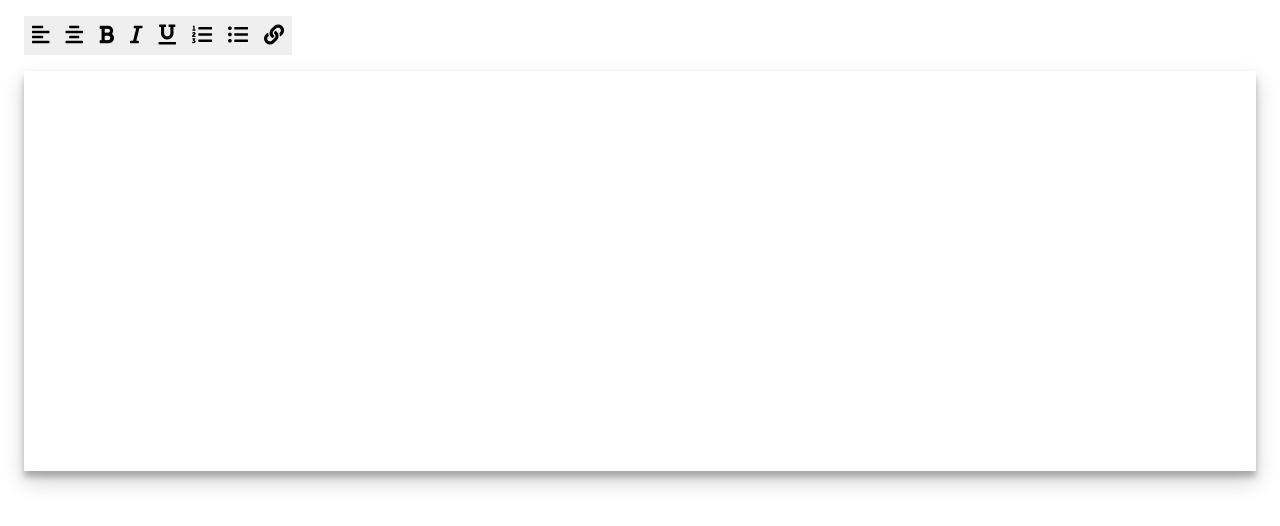
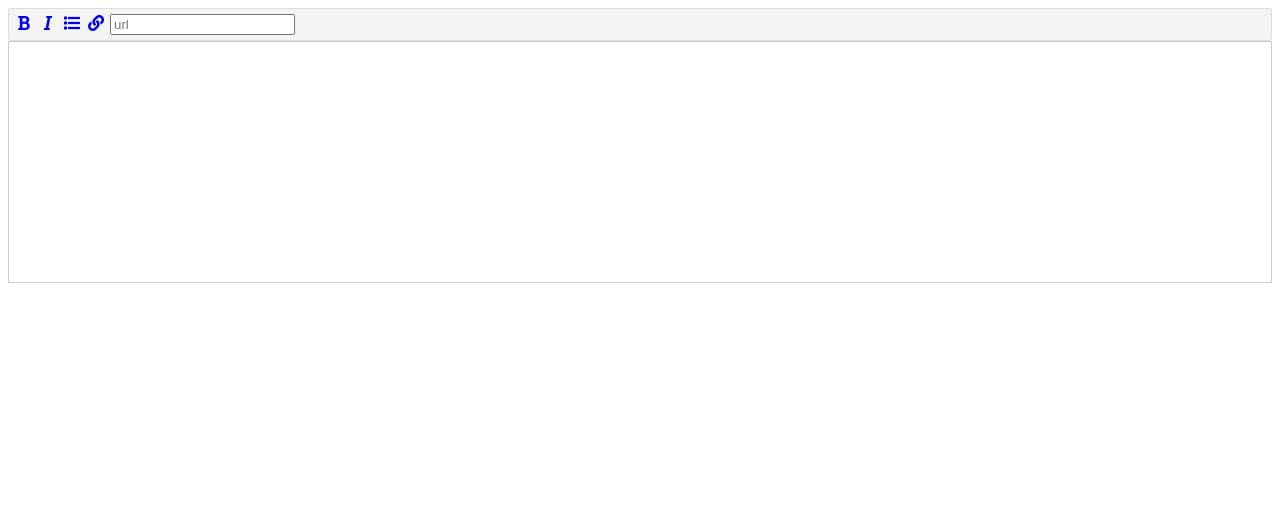
Before and after one commit to firetechie/Document-Editor, a plain HTML site: page index.html in a window 1280 px wide. Drawn offline with Linux system fonts and the light colour scheme.

Commit message:
Update index.html

```diff
--- a/index.html
+++ b/index.html
@@ -1,135 +1,61 @@
-<!DOCTYPE html>
-<html lang="en" >
+<html>
 <head>
- <meta charset="UTF-8">
- <title>Text Editor</title>
- <link rel="stylesheet" href="https://pro.fontawesome.com/releases/v5.9.0/css/all.css"
-integrity="sha384-vlOMx0hKjUCl4WzuhIhSNZSm2yQCaf0mOU1hEDK/iztH3gU4v5NMmJln9273A6Jz"
-crossorigin="anonymous">
 	<style>
-*,
-*:before,
-*:after {
- box-sizing: border-box;
+		.editor
+        {
+			border:solid 1px #ccc;
+			padding: 20px;
+			min-height:200px;
         }
-.tool-list {
- display: flex;
- flex-flow: row nowrap;
- list-style: none;
- padding: 0;
- margin: 1rem;
- overflow: hidden;
- border-raduis: 10px;
+
+        .sample-toolbar
+        {
+			border:solid 1px #ddd;
+			background:#f4f4f4;
+			padding: 5px;
+			border-radius:3px;
         }
-.tool--btn {
- display: block;
- border: none;
- padding: 0.5rem;
- font-size: 20px;
+
+        .sample-toolbar > span
+        {
+			cursor:pointer;
 		}
-#output {
- height: 400px;
- box-shadow: 0 10px 20px rgba(0, 0, 0, 0.19), 0 6px 6px rgba(0, 0, 0, 0.23);
- margin: 1rem;
- padding: 1rem;
+
+        .sample-toolbar > span:hover
+        {
+			text-decoration:underline;
 		}
 	</style>
- <script>
- window.console = window.console || function(t) {};
-</script>
+<link rel="stylesheet" href="https://use.fontawesome.com/releases/v5.6.3/css/all.css" integrity="sha384-UHRtZLI+pbxtHCWp1t77Bi1L4ZtiqrqD80Kn4Z8NTSRyMA2Fd33n5dQ8lWUE00s/" crossorigin="anonymous">
+</head>
 
+<body>
+	<div class="sample-toolbar">
+		<a href="javascript:void(0)" onclick="format('bold')"><span class="fa fa-bold fa-fw"></span></a>
+		<a href="javascript:void(0)" onclick="format('italic')"><span class="fa fa-italic fa-fw"></span></a>
+		<a href="javascript:void(0)" onclick="format('insertunorderedlist')"><span class="fa fa-list fa-fw"></span></a>
+		<a href="javascript:void(0)" onclick="setUrl()"><span class="fa fa-link fa-fw"></span></a>
+		<span><input id="txtFormatUrl" placeholder="url" class="form-control"></span>
+</div>
+
+<div class="editor" id="sampleeditor">
+	</div>
 
 	<script>
- if (document.location.search.match(/type=embed/gi)) {
- window.parent.postMessage("resize", "*");
+		window.addEventListener('load', function(){
+			document.getElementById('sampleeditor').setAttribute('contenteditable', 'true');
+			document.getElementById('sampleeditor2').setAttribute('contenteditable', 'true');
+        });
+
+		function format(command, value) {
+			document.execCommand(command, false, value);
 		}
-</script>
-</head>
-<body translate="no" >
- <div class="toolbar">
-<ul class="tool-list">
-<li class="tool">
-<button
-type="button"
-data-command='justifyLeft'
-class="tool--btn">
-<i class=' fas fa-align-left'></i>
-</button>
-</li>
-<li class="tool">
-<button
-type="button"
-data-command='justifyCenter'
-class="tool--btn">
-<i class=' fas fa-align-center'></i>
-</button>
-</li>
-<li class="tool">
-<button
-type="button"
-data-command="bold"
-class="tool--btn">
-<i class=' fas fa-bold'></i>
-</button>
-</li>
-<li class="tool">
-<button
-type="button"
-data-command="italic"
-class="tool--btn">
-<i class=' fas fa-italic'></i>
-</button>
-</li>
-<li class="tool">
-<button
-type="button"
-data-command="underline"
-class="tool--btn">
-<i class=' fas fa-underline'></i>
-</button>
-</li>
-<li class="tool">
-<button
-type="button"
-data-command="insertOrderedList"
-class="tool--btn">
-<i class=' fas fa-list-ol'></i>
-</button>
-</li>
-<li class="tool">
-<button
-type="button"
-data-command="insertUnorderedList"
-class="tool--btn">
-<i class=' fas fa-list-ul'></i>
-</button>
-</li>
-<li class="tool">
-<button
-type="button"
-data-command="createlink"
-class="tool--btn">
-<i class=' fas fa-link'></i>
-</button>
-</li>
-</ul>
-</div>
-<div id="output" contenteditable="true"></div>
- <script src="https://cpwebassets.codepen.io/assets/common/stopExecutionOnTimeout157cd5b220a5c80d4ff8e0e70ac069bffd87a61252088146915e8726e5d9f147.js"></script>
 
- <script id="rendered-js" >
-let output = document.getElementById('output');
-let buttons = document.getElementsByClassName('tool--btn');
-for (let btn of buttons) {
- btn.addEventListener('click', () => {
- let cmd = btn.dataset['command'];
- if (cmd === 'createlink') {
- let url = prompt("Enter the link here: ", "http:\/\/");
- document.execCommand(cmd, false, url);
- } else {
- document.execCommand(cmd, false, null);
- }
- });
+		function setUrl() {
+			var url = document.getElementById('txtFormatUrl').value;
+			var sText = document.getSelection();
+			document.execCommand('insertHTML', false, '<a href="' + url + '" target="_blank">' + sText + '</a>');
+			document.getElementById('txtFormatUrl').value = '';
 		}
 	</script>
 </body>
```
Lines whose indentation alone changed are shown as unchanged.
